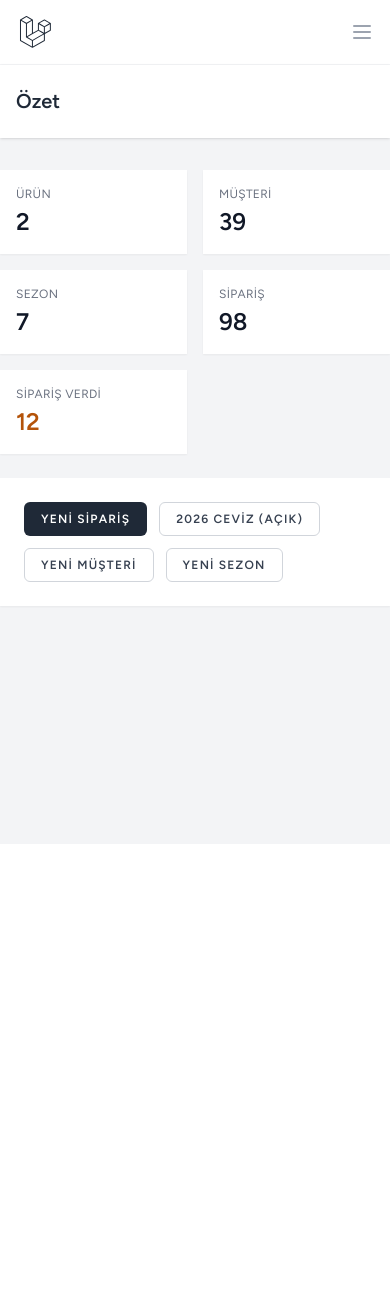
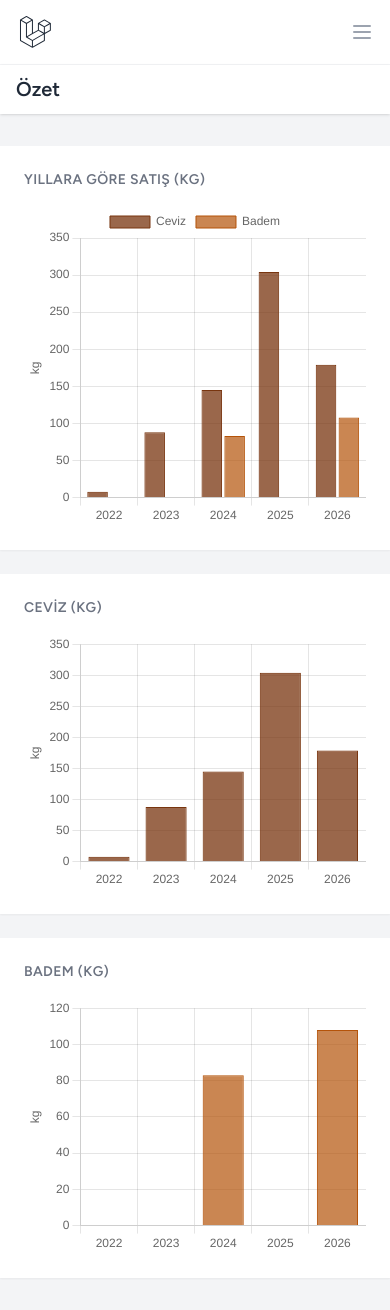
Before and after one commit to fatih-tutar/nuts, a Laravel app: page /dashboard in a window 390 px wide. Before the commit the page ends 608 px from the top, so only its background shows below. Run offline with Laravel 12, Linux system fonts and the light colour scheme; the visitor is signed in with stand-in values (Sample User, id 1); data comes from the database, SQL or seed files in the repository; style sheets or scripts are compiled from the project's sources.

Commit message:
Make orders the home page and add yearly kg charts to summary.
Tighten mobile orders filters and drop the redundant season column.

Co-authored-by: Cursor <cursoragent@cursor.com>

```diff
--- a/app/Http/Controllers/Auth/AuthenticatedSessionController.php
+++ b/app/Http/Controllers/Auth/AuthenticatedSessionController.php
@@ -28,7 +28,7 @@ class AuthenticatedSessionController extends Controller
 
         $request->session()->regenerate();
 
-        return redirect()->intended(route('dashboard', absolute: false));
+        return redirect()->intended(route('orders.index', absolute: false));
     }
 
     /**
--- a/app/Http/Controllers/Auth/ConfirmablePasswordController.php
+++ b/app/Http/Controllers/Auth/ConfirmablePasswordController.php
@@ -35,6 +35,6 @@ class ConfirmablePasswordController extends Controller
 
         $request->session()->put('auth.password_confirmed_at', time());
 
-        return redirect()->intended(route('dashboard', absolute: false));
+        return redirect()->intended(route('orders.index', absolute: false));
     }
 }
--- a/app/Http/Controllers/Auth/EmailVerificationNotificationController.php
+++ b/app/Http/Controllers/Auth/EmailVerificationNotificationController.php
@@ -14,7 +14,7 @@ class EmailVerificationNotificationController extends Controller
     public function store(Request $request): RedirectResponse
     {
         if ($request->user()->hasVerifiedEmail()) {
-            return redirect()->intended(route('dashboard', absolute: false));
+            return redirect()->intended(route('orders.index', absolute: false));
         }
 
         $request->user()->sendEmailVerificationNotification();
--- a/app/Http/Controllers/Auth/EmailVerificationPromptController.php
+++ b/app/Http/Controllers/Auth/EmailVerificationPromptController.php
@@ -15,7 +15,7 @@ class EmailVerificationPromptController extends Controller
     public function __invoke(Request $request): RedirectResponse|View
     {
         return $request->user()->hasVerifiedEmail()
-                    ? redirect()->intended(route('dashboard', absolute: false))
+                    ? redirect()->intended(route('orders.index', absolute: false))
                     : view('auth.verify-email');
     }
 }
--- a/app/Http/Controllers/Auth/RegisteredUserController.php
+++ b/app/Http/Controllers/Auth/RegisteredUserController.php
@@ -46,6 +46,6 @@ class RegisteredUserController extends Controller
 
         Auth::login($user);
 
-        return redirect(route('dashboard', absolute: false));
+        return redirect(route('orders.index', absolute: false));
     }
 }
--- a/app/Http/Controllers/Auth/VerifyEmailController.php
+++ b/app/Http/Controllers/Auth/VerifyEmailController.php
@@ -15,13 +15,13 @@ class VerifyEmailController extends Controller
     public function __invoke(EmailVerificationRequest $request): RedirectResponse
     {
         if ($request->user()->hasVerifiedEmail()) {
-            return redirect()->intended(route('dashboard', absolute: false).'?verified=1');
+            return redirect()->intended(route('orders.index', absolute: false).'?verified=1');
         }
 
         if ($request->user()->markEmailAsVerified()) {
             event(new Verified($request->user()));
         }
 
-        return redirect()->intended(route('dashboard', absolute: false).'?verified=1');
+        return redirect()->intended(route('orders.index', absolute: false).'?verified=1');
     }
 }
--- /dev/null
+++ b/app/Http/Controllers/DashboardController.php
@@ -0,0 +1,48 @@
+<?php
+
+namespace App\Http\Controllers;
+
+use App\Models\Order;
+use Illuminate\Support\Facades\DB;
+use Illuminate\View\View;
+
+class DashboardController extends Controller
+{
+    public function __invoke(): View
+    {
+        $rows = Order::query()
+            ->join('seasons', 'orders.season_id', '=', 'seasons.id')
+            ->join('products', 'seasons.product_id', '=', 'products.id')
+            ->whereIn('products.slug', ['ceviz', 'badem'])
+            ->select([
+                'seasons.year',
+                'products.slug',
+                DB::raw('COALESCE(SUM(orders.quantity_kg), 0) as total_kg'),
+            ])
+            ->groupBy('seasons.year', 'products.slug')
+            ->orderBy('seasons.year')
+            ->get();
+
+        $years = $rows->pluck('year')->unique()->sort()->values()->map(fn ($y) => (int) $y)->all();
+
+        $bySlug = $rows->groupBy('slug');
+
+        $seriesFor = function (string $slug) use ($years, $bySlug): array {
+            $byYear = ($bySlug->get($slug) ?? collect())->keyBy(fn ($row) => (int) $row->year);
+
+            return collect($years)->map(function (int $year) use ($byYear) {
+                $row = $byYear->get($year);
+
+                return $row ? round((float) $row->total_kg, 2) : 0;
+            })->all();
+        };
+
+        return view('dashboard', [
+            'chart' => [
+                'years' => $years,
+                'ceviz' => $seriesFor('ceviz'),
+                'badem' => $seriesFor('badem'),
+            ],
+        ]);
+    }
+}
--- a/resources/views/dashboard.blade.php
+++ b/resources/views/dashboard.blade.php
@@ -5,35 +5,126 @@
 
     <div class="py-8">
         <div class="max-w-7xl mx-auto sm:px-6 lg:px-8 space-y-6">
-            <div class="grid grid-cols-2 md:grid-cols-5 gap-4">
-                <div class="bg-white shadow-sm sm:rounded-lg p-4">
-                    <div class="text-xs uppercase tracking-wide text-gray-500">Ürün</div>
-                    <div class="mt-1 text-2xl font-semibold text-gray-900">{{ $stats['products'] }}</div>
-                </div>
-                <div class="bg-white shadow-sm sm:rounded-lg p-4">
-                    <div class="text-xs uppercase tracking-wide text-gray-500">Müşteri</div>
-                    <div class="mt-1 text-2xl font-semibold text-gray-900">{{ $stats['customers'] }}</div>
-                </div>
-                <div class="bg-white shadow-sm sm:rounded-lg p-4">
-                    <div class="text-xs uppercase tracking-wide text-gray-500">Sezon</div>
-                    <div class="mt-1 text-2xl font-semibold text-gray-900">{{ $stats['seasons'] }}</div>
-                </div>
-                <div class="bg-white shadow-sm sm:rounded-lg p-4">
-                    <div class="text-xs uppercase tracking-wide text-gray-500">Sipariş</div>
-                    <div class="mt-1 text-2xl font-semibold text-gray-900">{{ $stats['orders'] }}</div>
-                </div>
-                <div class="bg-white shadow-sm sm:rounded-lg p-4">
-                    <div class="text-xs uppercase tracking-wide text-gray-500">Sipariş verdi</div>
-                    <div class="mt-1 text-2xl font-semibold text-amber-700">{{ $stats['open_orders'] }}</div>
-                </div>
+            <div class="bg-white shadow-sm sm:rounded-lg p-6">
+                <h3 class="text-sm font-semibold uppercase tracking-wide text-gray-500 mb-4">Yıllara göre satış (kg)</h3>
+                @if (count($chart['years']) === 0)
+                    <p class="text-sm text-gray-500">Henüz grafikte gösterilecek sipariş yok.</p>
+                @else
+                    <div class="relative h-80">
+                        <canvas id="salesByYearChart"></canvas>
+                    </div>
+                @endif
             </div>
 
-            <div class="bg-white shadow-sm sm:rounded-lg p-6 flex flex-wrap gap-3">
-                <a href="{{ route('orders.create') }}" class="inline-flex items-center px-4 py-2 bg-gray-800 border border-transparent rounded-md font-semibold text-xs text-white uppercase tracking-widest hover:bg-gray-700">Yeni sipariş</a>
-                <a href="{{ route('orders.index', ['status' => 'ordered']) }}" class="inline-flex items-center px-4 py-2 bg-white border border-gray-300 rounded-md font-semibold text-xs text-gray-700 uppercase tracking-widest hover:bg-gray-50">2026 ceviz (açık)</a>
-                <a href="{{ route('customers.create') }}" class="inline-flex items-center px-4 py-2 bg-white border border-gray-300 rounded-md font-semibold text-xs text-gray-700 uppercase tracking-widest hover:bg-gray-50">Yeni müşteri</a>
-                <a href="{{ route('seasons.create') }}" class="inline-flex items-center px-4 py-2 bg-white border border-gray-300 rounded-md font-semibold text-xs text-gray-700 uppercase tracking-widest hover:bg-gray-50">Yeni sezon</a>
+            <div class="grid grid-cols-1 md:grid-cols-2 gap-6">
+                <div class="bg-white shadow-sm sm:rounded-lg p-6">
+                    <h3 class="text-sm font-semibold uppercase tracking-wide text-gray-500 mb-4">Ceviz (kg)</h3>
+                    @if (count($chart['years']) === 0)
+                        <p class="text-sm text-gray-500">Veri yok.</p>
+                    @else
+                        <div class="relative h-64">
+                            <canvas id="cevizByYearChart"></canvas>
+                        </div>
+                    @endif
+                </div>
+                <div class="bg-white shadow-sm sm:rounded-lg p-6">
+                    <h3 class="text-sm font-semibold uppercase tracking-wide text-gray-500 mb-4">Badem (kg)</h3>
+                    @if (count($chart['years']) === 0)
+                        <p class="text-sm text-gray-500">Veri yok.</p>
+                    @else
+                        <div class="relative h-64">
+                            <canvas id="bademByYearChart"></canvas>
+                        </div>
+                    @endif
+                </div>
             </div>
         </div>
     </div>
+
+    @if (count($chart['years']) > 0)
+        <script src="https://cdn.jsdelivr.net/npm/chart.js@4.4.7/dist/chart.umd.min.js"></script>
+        <script>
+            document.addEventListener('DOMContentLoaded', () => {
+                const years = @json($chart['years']);
+                const ceviz = @json($chart['ceviz']);
+                const badem = @json($chart['badem']);
+
+                const numberTick = (value) => new Intl.NumberFormat('tr-TR').format(value);
+
+                const sharedOptions = {
+                    responsive: true,
+                    maintainAspectRatio: false,
+                    plugins: {
+                        legend: { position: 'top' },
+                        tooltip: {
+                            callbacks: {
+                                label: (ctx) => `${ctx.dataset.label}: ${numberTick(ctx.parsed.y)} kg`,
+                            },
+                        },
+                    },
+                    scales: {
+                        y: {
+                            beginAtZero: true,
+                            ticks: { callback: (v) => numberTick(v) },
+                            title: { display: true, text: 'kg' },
+                        },
+                    },
+                };
+
+                new Chart(document.getElementById('salesByYearChart'), {
+                    type: 'bar',
+                    data: {
+                        labels: years,
+                        datasets: [
+                            {
+                                label: 'Ceviz',
+                                data: ceviz,
+                                backgroundColor: 'rgba(120, 53, 15, 0.75)',
+                                borderColor: 'rgb(120, 53, 15)',
+                                borderWidth: 1,
+                            },
+                            {
+                                label: 'Badem',
+                                data: badem,
+                                backgroundColor: 'rgba(180, 83, 9, 0.7)',
+                                borderColor: 'rgb(180, 83, 9)',
+                                borderWidth: 1,
+                            },
+                        ],
+                    },
+                    options: sharedOptions,
+                });
+
+                new Chart(document.getElementById('cevizByYearChart'), {
+                    type: 'bar',
+                    data: {
+                        labels: years,
+                        datasets: [{
+                            label: 'Ceviz',
+                            data: ceviz,
+                            backgroundColor: 'rgba(120, 53, 15, 0.75)',
+                            borderColor: 'rgb(120, 53, 15)',
+                            borderWidth: 1,
+                        }],
+                    },
+                    options: { ...sharedOptions, plugins: { ...sharedOptions.plugins, legend: { display: false } } },
+                });
+
+                new Chart(document.getElementById('bademByYearChart'), {
+                    type: 'bar',
+                    data: {
+                        labels: years,
+                        datasets: [{
+                            label: 'Badem',
+                            data: badem,
+                            backgroundColor: 'rgba(180, 83, 9, 0.7)',
+                            borderColor: 'rgb(180, 83, 9)',
+                            borderWidth: 1,
+                        }],
+                    },
+                    options: { ...sharedOptions, plugins: { ...sharedOptions.plugins, legend: { display: false } } },
+                });
+            });
+        </script>
+    @endif
 </x-app-layout>
--- a/resources/views/layouts/app.blade.php
+++ b/resources/views/layouts/app.blade.php
@@ -22,7 +22,7 @@
             <!-- Page Heading -->
             @isset($header)
                 <header class="bg-white shadow">
-                    <div class="max-w-7xl mx-auto py-6 px-4 sm:px-6 lg:px-8">
+                    <div class="max-w-7xl mx-auto py-3 sm:py-6 px-4 sm:px-6 lg:px-8">
                         {{ $header }}
                     </div>
                 </header>
--- a/resources/views/layouts/navigation.blade.php
+++ b/resources/views/layouts/navigation.blade.php
@@ -5,16 +5,13 @@
             <div class="flex">
                 <!-- Logo -->
                 <div class="shrink-0 flex items-center">
-                    <a href="{{ route('dashboard') }}">
+                    <a href="{{ route('orders.index') }}">
                         <x-application-logo class="block h-9 w-auto fill-current text-gray-800" />
                     </a>
                 </div>
 
                 <!-- Navigation Links -->
                 <div class="hidden space-x-8 sm:-my-px sm:ms-10 sm:flex">
-                    <x-nav-link :href="route('dashboard')" :active="request()->routeIs('dashboard')">
-                        Özet
-                    </x-nav-link>
                     <x-nav-link :href="route('orders.index')" :active="request()->routeIs('orders.*')">
                         Siparişler
                     </x-nav-link>
@@ -26,6 +23,9 @@
                     </x-nav-link>
                     <x-nav-link :href="route('products.index')" :active="request()->routeIs('products.*')">
                         Ürünler
+                    </x-nav-link>
+                    <x-nav-link :href="route('dashboard')" :active="request()->routeIs('dashboard')">
+                        Özet
                     </x-nav-link>
                 </div>
             </div>
@@ -79,9 +79,6 @@
     <!-- Responsive Navigation Menu -->
     <div :class="{'block': open, 'hidden': ! open}" class="hidden sm:hidden">
         <div class="pt-2 pb-3 space-y-1">
-            <x-responsive-nav-link :href="route('dashboard')" :active="request()->routeIs('dashboard')">
-                Özet
-            </x-responsive-nav-link>
             <x-responsive-nav-link :href="route('orders.index')" :active="request()->routeIs('orders.*')">
                 Siparişler
             </x-responsive-nav-link>
@@ -93,6 +90,9 @@
             </x-responsive-nav-link>
             <x-responsive-nav-link :href="route('products.index')" :active="request()->routeIs('products.*')">
                 Ürünler
+            </x-responsive-nav-link>
+            <x-responsive-nav-link :href="route('dashboard')" :active="request()->routeIs('dashboard')">
+                Özet
             </x-responsive-nav-link>
         </div>
 
--- a/resources/views/welcome.blade.php
+++ b/resources/views/welcome.blade.php
@@ -23,7 +23,7 @@
                 <nav class="flex items-center justify-end gap-4">
                     @auth
                         <a
-                            href="{{ url('/dashboard') }}"
+                            href="{{ url('/orders') }}"
                             class="inline-block px-5 py-1.5 dark:text-[#EDEDEC] border-[#19140035] hover:border-[#1915014a] border text-[#1b1b18] dark:border-[#3E3E3A] dark:hover:border-[#62605b] rounded-sm text-sm leading-normal"
                         >
                             Dashboard
--- a/routes/web.php
+++ b/routes/web.php
@@ -1,29 +1,18 @@
 <?php
 
 use App\Http\Controllers\CustomerController;
+use App\Http\Controllers\DashboardController;
 use App\Http\Controllers\OrderController;
 use App\Http\Controllers\ProductController;
 use App\Http\Controllers\ProfileController;
 use App\Http\Controllers\SeasonController;
-use App\Models\Customer;
-use App\Models\Order;
-use App\Models\Product;
-use App\Models\Season;
 use Illuminate\Support\Facades\Route;
 
-Route::redirect('/', '/dashboard');
+Route::redirect('/', '/orders');
 
-Route::get('/dashboard', function () {
-    return view('dashboard', [
-        'stats' => [
-            'products' => Product::query()->count(),
-            'customers' => Customer::query()->count(),
-            'seasons' => Season::query()->count(),
-            'orders' => Order::query()->count(),
-            'open_orders' => Order::query()->where('status', 'ordered')->count(),
-        ],
-    ]);
-})->middleware(['auth'])->name('dashboard');
+Route::get('/dashboard', DashboardController::class)
+    ->middleware(['auth'])
+    ->name('dashboard');
 
 Route::middleware('auth')->group(function () {
     Route::resource('products', ProductController::class)->except(['show']);
```
Also changed, not shown: resources/views/orders/index.blade.php (+20 -22 lines), tests/Feature/Auth/AuthenticationTest.php (+1 -1 lines), tests/Feature/Auth/EmailVerificationTest.php (+1 -1 lines), tests/Feature/Auth/RegistrationTest.php (+1 -1 lines).
